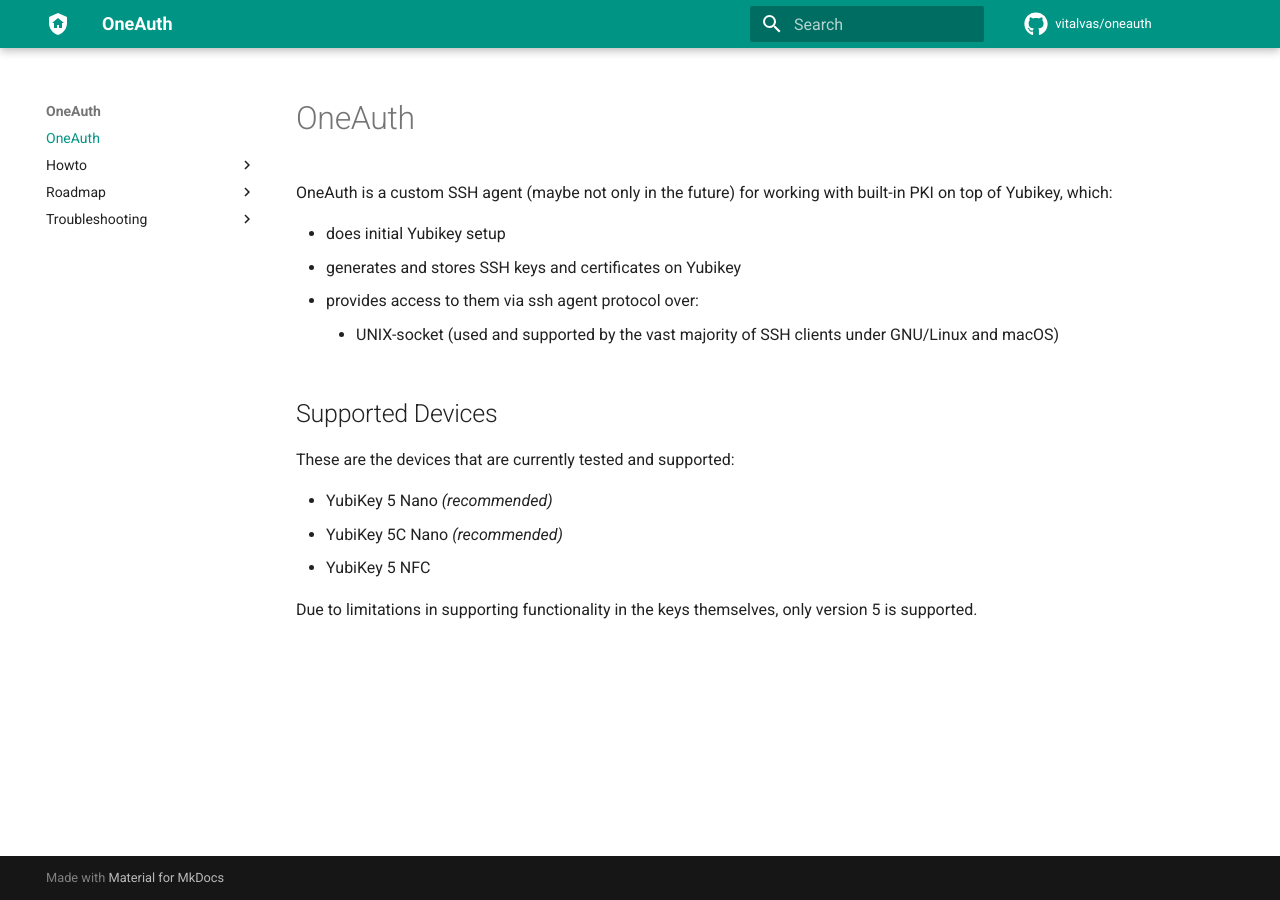
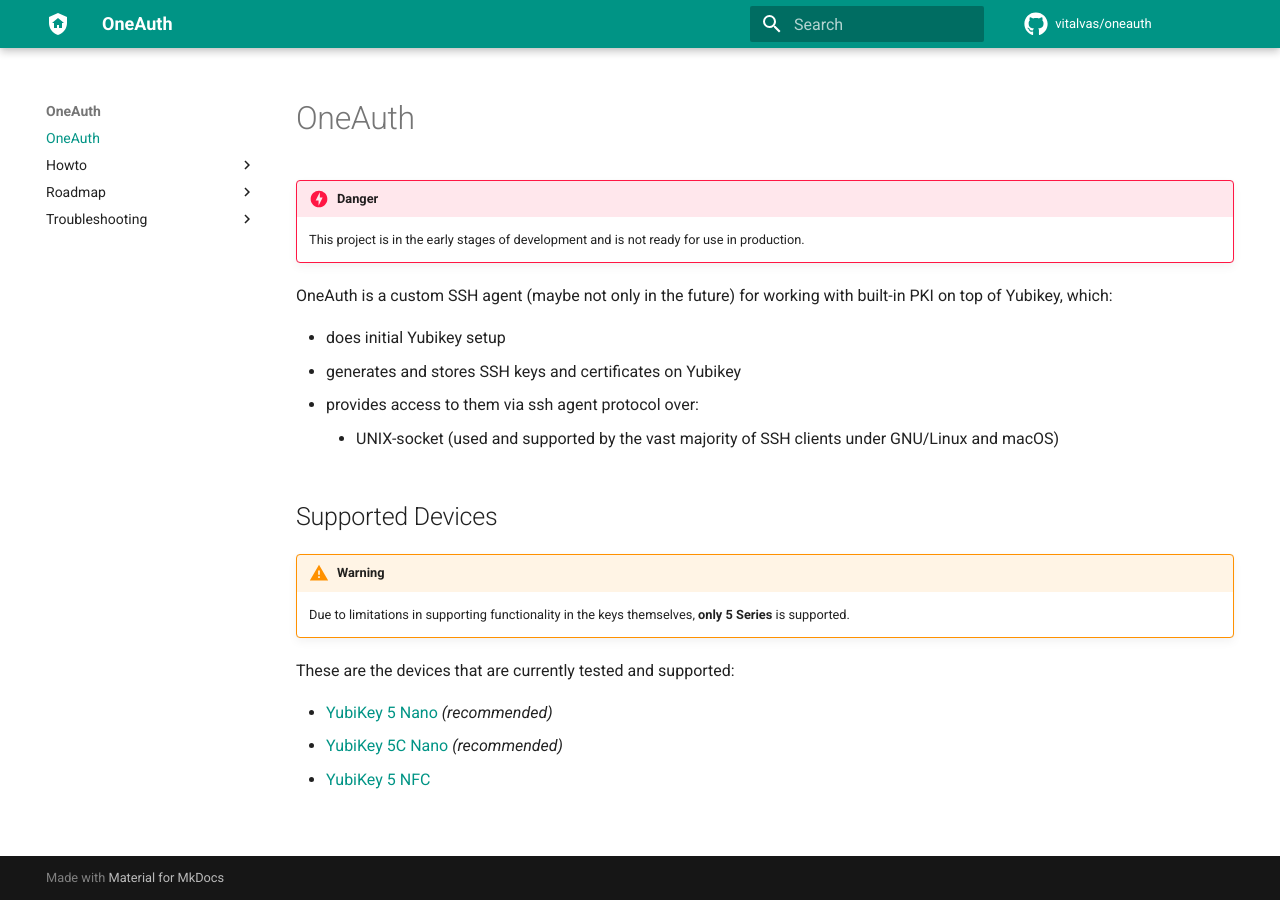
Before and after one commit to vitalvas/oneauth, an MkDocs documentation site: the page built from docs/docs/index.md, in a window 1280 px wide. Built offline with MkDocs 1.6.1 and Material for MkDocs 9.7.7, drawn with Linux system fonts in a browser that asks for light colours; comment, search, counter and statistics services are not loaded.

Commit message:
feat(docs): update docs

```diff
--- a/docs/docs/index.md
+++ b/docs/docs/index.md
@@ -3,6 +3,9 @@ hide:
     - toc
 ---
 # OneAuth
+
+!!! danger
+    This project is in the early stages of development and is not ready for use in production.
 
 OneAuth is a custom SSH agent (maybe not only in the future) for working with built-in PKI on top of Yubikey, which:
 
@@ -13,10 +16,11 @@ OneAuth is a custom SSH agent (maybe not only in the future) for working with bu
 
 ## Supported Devices
 
+!!! warning
+    Due to limitations in supporting functionality in the keys themselves, **only 5 Series** is supported.
+
 These are the devices that are currently tested and supported:
 
-* YubiKey 5 Nano *(recommended)*
-* YubiKey 5C Nano *(recommended)*
-* YubiKey 5 NFC
-
-Due to limitations in supporting functionality in the keys themselves, only version 5 is supported.
+* [YubiKey 5 Nano](https://www.yubico.com/product/yubikey-5-nano/) *(recommended)*
+* [YubiKey 5C Nano](https://www.yubico.com/product/yubikey-5c-nano/) *(recommended)*
+* [YubiKey 5 NFC](https://www.yubico.com/product/yubikey-5-nfc/)
--- a/docs/mkdocs.yml
+++ b/docs/mkdocs.yml
@@ -1,5 +1,6 @@
 site_name: OneAuth
 
+site_url: https://oneauth.vitalvas.dev
 docs_dir: docs/
 repo_name: 'vitalvas/oneauth'
 repo_url: 'https://github.com/vitalvas/oneauth'
@@ -13,6 +14,9 @@ theme:
     repo: fontawesome/brands/github
   palette:
     primary: teal
+  features:
+    - navigation.indexes
+    - search.suggest
 
 markdown_extensions:
   - md_in_html
```
Also changed, not shown: docs/docs/howto/install.md (+3 -1 lines).
